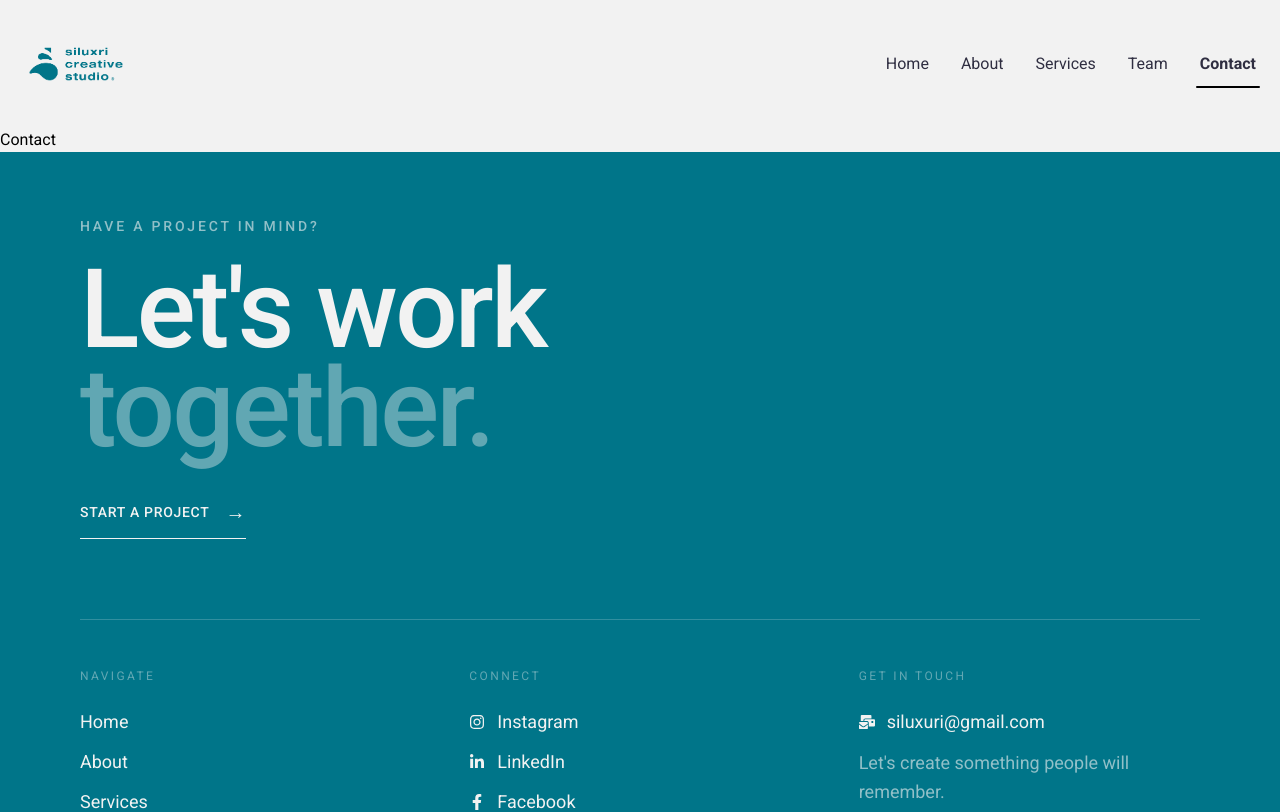
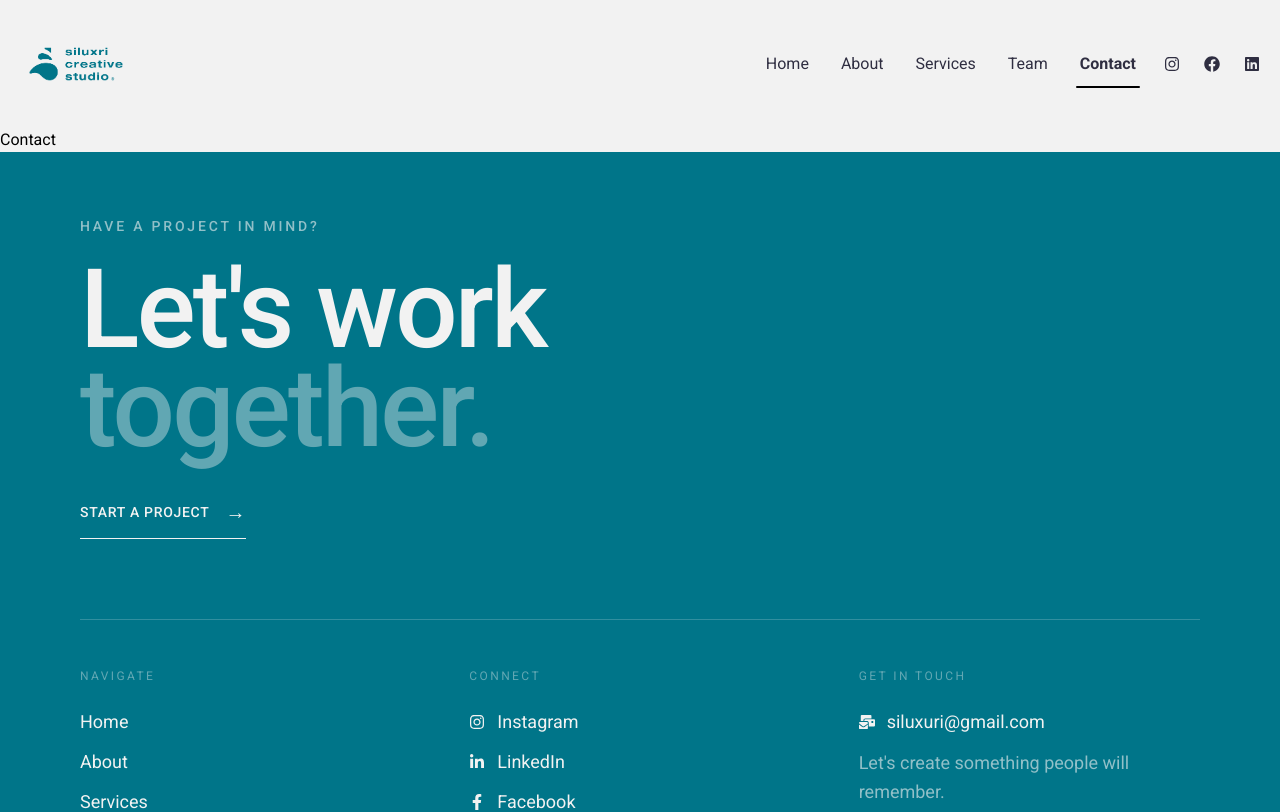
Before and after one commit to ernestkris6/Siluxuri, a React (Vite) app: page /contact in a window 1280 px wide. Shown: the top 812 px of the page. Built offline with nearby package versions, Linux system fonts and the light colour scheme.

Commit message:
home about us/nav-socials

```diff
--- a/src/UI/Navbar.jsx
+++ b/src/UI/Navbar.jsx
@@ -3,6 +3,7 @@ import { NavLink, Link } from "react-router";
 import { motion, AnimatePresence } from "framer-motion";
 import Logo from "./Logo";
 import { FiMenu, FiX } from "react-icons/fi";
+import { FaFacebook, FaInstagram, FaLinkedin } from "react-icons/fa";
 
 
 const navItems = [
@@ -11,6 +12,7 @@ const navItems = [
   { name: "Services", path: "/services" },
   { name: "Team", path: "/team"},
   { name: "Contact", path: "/contact" },
+
 ];
 
 export default function Navbar() {
@@ -56,8 +58,16 @@ export default function Navbar() {
                   )}
                 </>
               )}
+
         </NavLink>
       ))}
+
+        {/* Nav Socials */}
+        <div className="hidden md:flex flex-row gap-6 items-center text-base text-blue">
+          <FaInstagram />
+          <FaFacebook />
+          <FaLinkedin />
+        </div>
 
               {/* Mobile Toggle */}
           <button
```
